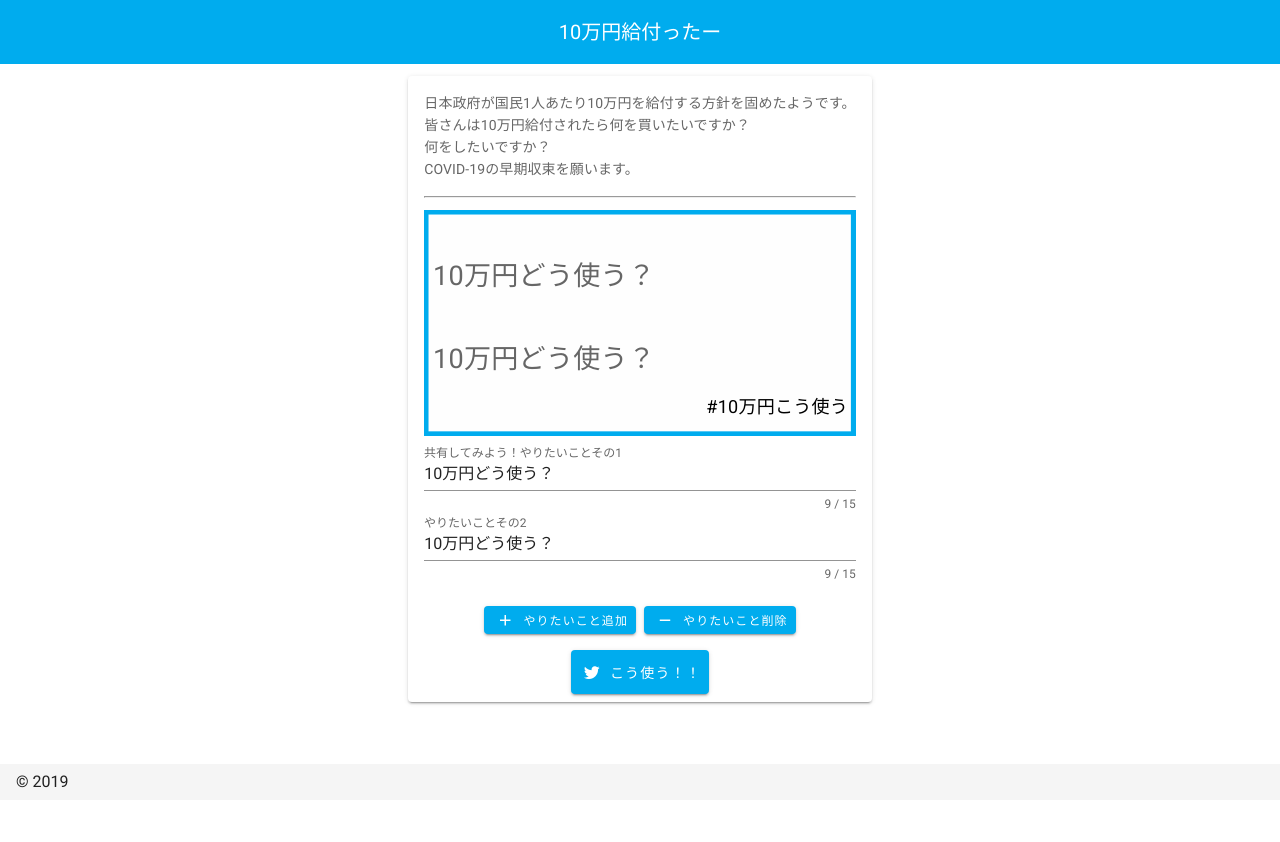
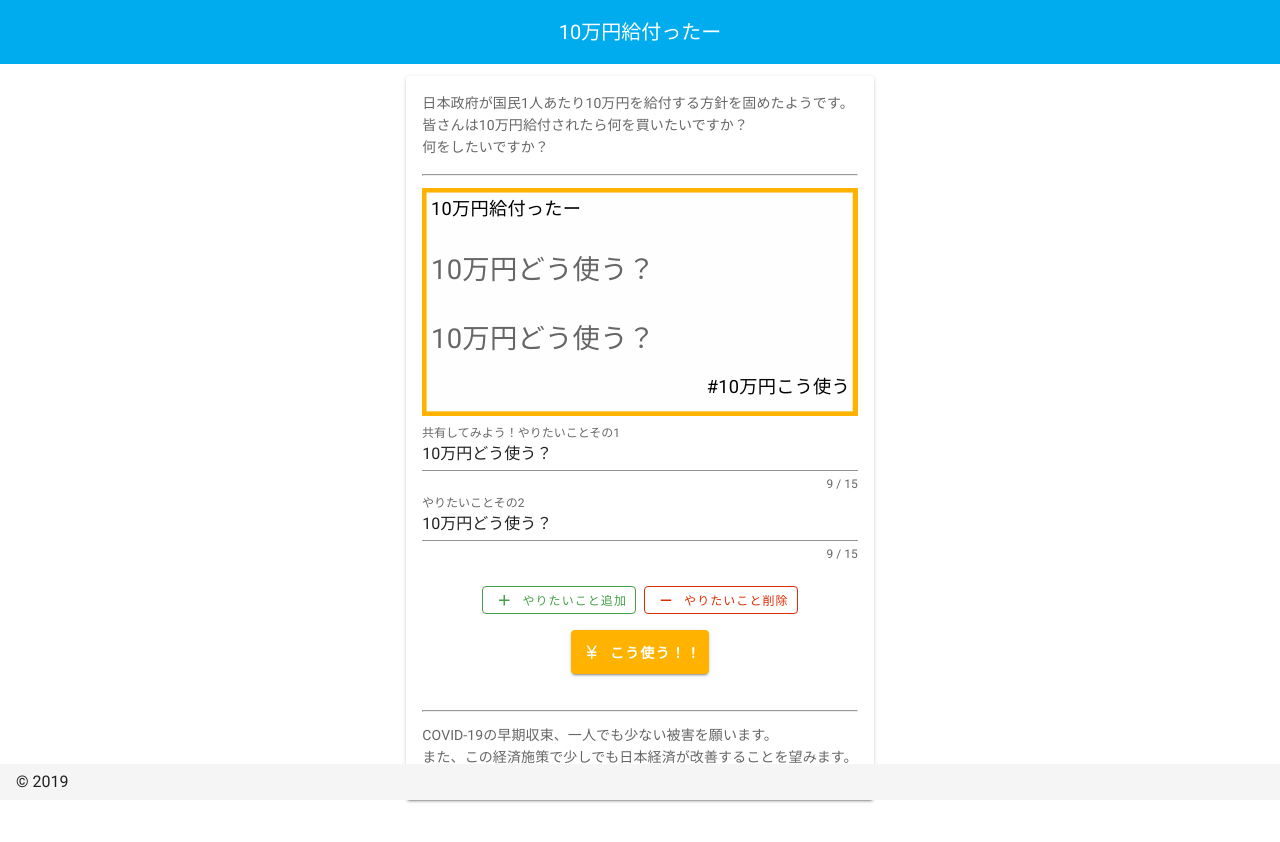
Before and after one commit to gengineer18/kyufutter, a Nuxt app: page / in a window 1280 px wide. Both pictures are taken after a click on the button "やりたいこと追加". Shown: the top 842 px of the page. Before the commit the page ends 800 px from the top, so only its background shows below. Built offline with nearby package versions, Linux system fonts and the light colour scheme.

Commit message:
レイアウト

```diff
--- a/components/SvgArea1.vue
+++ b/components/SvgArea1.vue
@@ -6,9 +6,12 @@
       width="191"
       height="100"
       fill="#fefefe"
-      stroke="#00acee"
+      stroke="#FFB300"
       stroke-width="4"
     ></rect>
+    <text :height="height" width="100" x="4" y="12" font-size="8px">
+      10万円給付ったー
+    </text>
     <foreignObject
       :width="width"
       :height="height"
--- a/components/SvgArea2.vue
+++ b/components/SvgArea2.vue
@@ -6,9 +6,12 @@
       width="191"
       height="100"
       fill="#fefefe"
-      stroke="#00acee"
+      stroke="#FFB300"
       stroke-width="4"
     ></rect>
+    <text :height="height" width="100" x="4" y="12" font-size="8px">
+      10万円給付ったー
+    </text>
     <foreignObject
       :width="width"
       :height="height"
@@ -16,7 +19,7 @@
       :style="style"
       requiredFeatures="http://www.w3.org/TR/SVG11/feature#Extensibility"
       x="4"
-      y="18"
+      y="25"
     >
       {{ text1st }}
     </foreignObject>
--- a/components/SvgArea3.vue
+++ b/components/SvgArea3.vue
@@ -6,9 +6,12 @@
       width="191"
       height="100"
       fill="#fefefe"
-      stroke="#00acee"
+      stroke="#FFB300"
       stroke-width="4"
     ></rect>
+    <text :height="height" width="100" x="4" y="12" font-size="8px">
+      10万円給付ったー
+    </text>
     <foreignObject
       :width="width"
       :height="height"
@@ -16,7 +19,7 @@
       :style="style"
       requiredFeatures="http://www.w3.org/TR/SVG11/feature#Extensibility"
       x="4"
-      y="7"
+      y="20"
     >
       {{ text1st }}
     </foreignObject>
@@ -27,7 +30,7 @@
       :style="style"
       requiredFeatures="http://www.w3.org/TR/SVG11/feature#Extensibility"
       x="4"
-      y="37"
+      y="40"
     >
       {{ text2nd }}
     </foreignObject>
@@ -38,7 +41,7 @@
       :style="style"
       requiredFeatures="http://www.w3.org/TR/SVG11/feature#Extensibility"
       x="4"
-      y="67"
+      y="60"
     >
       {{ text3rd }}
     </foreignObject>
--- a/nuxt.config.js
+++ b/nuxt.config.js
@@ -62,9 +62,9 @@ export default {
           accent: colors.grey.darken3,
           secondary: colors.amber.darken3,
           info: colors.teal.lighten1,
-          warning: colors.amber.base,
+          warning: colors.amber.darken1,
           error: colors.deepOrange.accent4,
-          success: colors.green.accent3
+          success: colors.green.darken1
         }
       }
     }
--- a/pages/index.vue
+++ b/pages/index.vue
@@ -6,8 +6,7 @@
           <p>
             日本政府が国民1人あたり10万円を給付する方針を固めたようです。<br />
             皆さんは10万円給付されたら何を買いたいですか？<br />
-            何をしたいですか？<br />
-            COVID-19の早期収束を願います。
+            何をしたいですか？
           </p>
           <hr class="my-3" />
           <div v-if="formLength == 1">
@@ -61,21 +60,51 @@
 
         <v-card-actions>
           <v-spacer />
-          <v-btn @click="addForm" color="primary" small dark>
+          <v-btn
+            @click="addForm"
+            v-if="formLength < 3"
+            color="success"
+            outlined
+            small
+            dark
+          >
             <v-icon dark left>mdi-plus</v-icon>やりたいこと追加
           </v-btn>
-          <v-btn @click="removeForm" color="primary" small dark>
+          <v-btn
+            @click="removeForm"
+            v-if="formLength > 1"
+            color="error"
+            outlined
+            small
+            dark
+          >
             <v-icon dark left>mdi-minus</v-icon>やりたいこと削除
           </v-btn>
           <v-spacer />
         </v-card-actions>
         <v-card-actions>
           <v-spacer />
-          <v-btn @click="submit()" color="primary" large dark>
-            <v-icon dark left>mdi-twitter</v-icon>こう使う！！
+          <v-btn @click="submit()" color="warning" large dark>
+            <v-icon dark left>mdi-currency-jpy</v-icon>
+            <strong>こう使う！！</strong>
           </v-btn>
           <v-spacer />
         </v-card-actions>
+        <v-card-actions v-if="tweet">
+          <v-spacer />
+          <v-btn @click="submit()" color="primary" large dark>
+            <v-icon dark left>mdi-twitter</v-icon>
+            <strong>ここからツイート</strong>
+          </v-btn>
+          <v-spacer />
+        </v-card-actions>
+        <v-card-text>
+          <hr class="my-3" />
+          <p>
+            COVID-19の早期収束、一人でも少ない被害を願います。<br />
+            また、この経済施策で少しでも日本経済が改善することを望みます。
+          </p>
+        </v-card-text>
       </v-card>
     </v-flex>
   </v-layout>
@@ -111,7 +140,8 @@ export default {
         if (!value) value = ''
         return value.length <= 15 || '15文字以内で入力してください'
       },
-      counter: 15
+      counter: 15,
+      tweet: false
     }
   },
   methods: {
@@ -151,6 +181,7 @@ export default {
         // すべてのバリデーションが通過したときのみ
         // if文の中に入る
         console.log('true')
+        this.tweet = true
       } else {
         console.log('false')
       }
```
